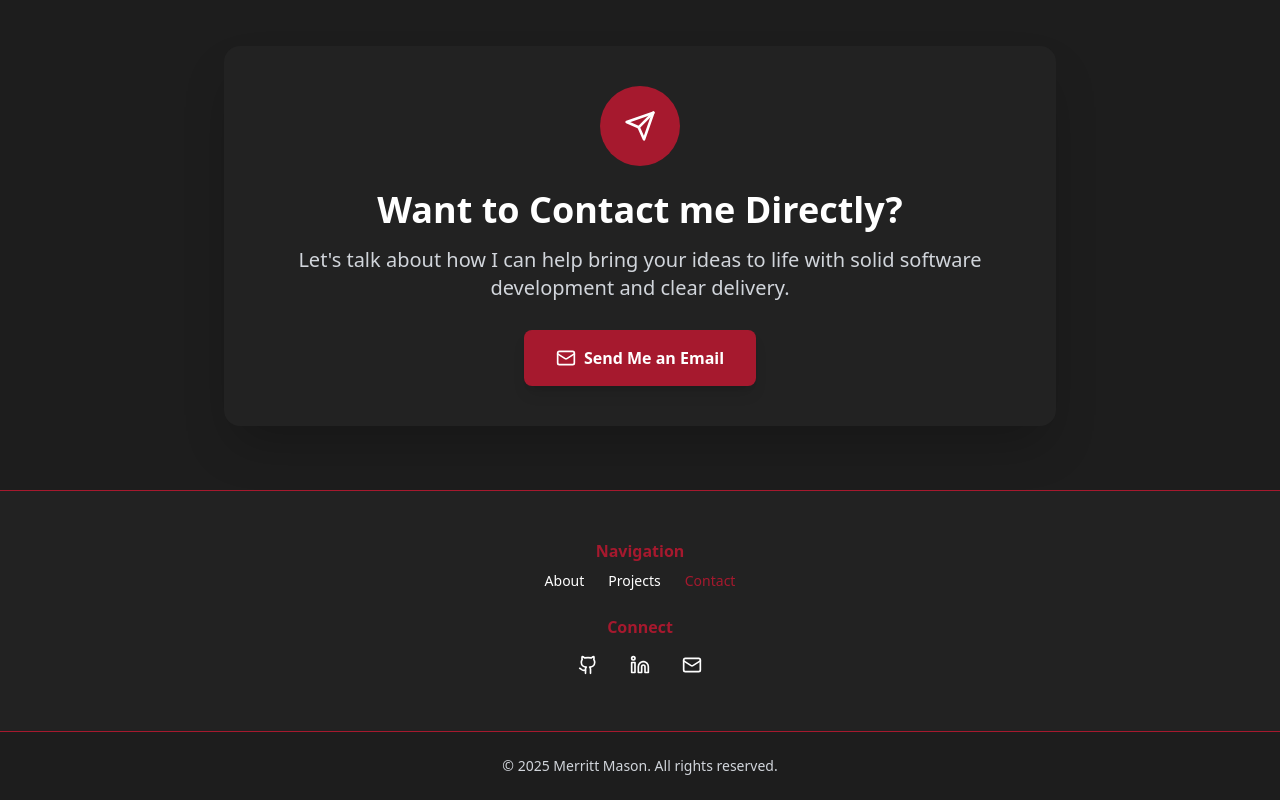
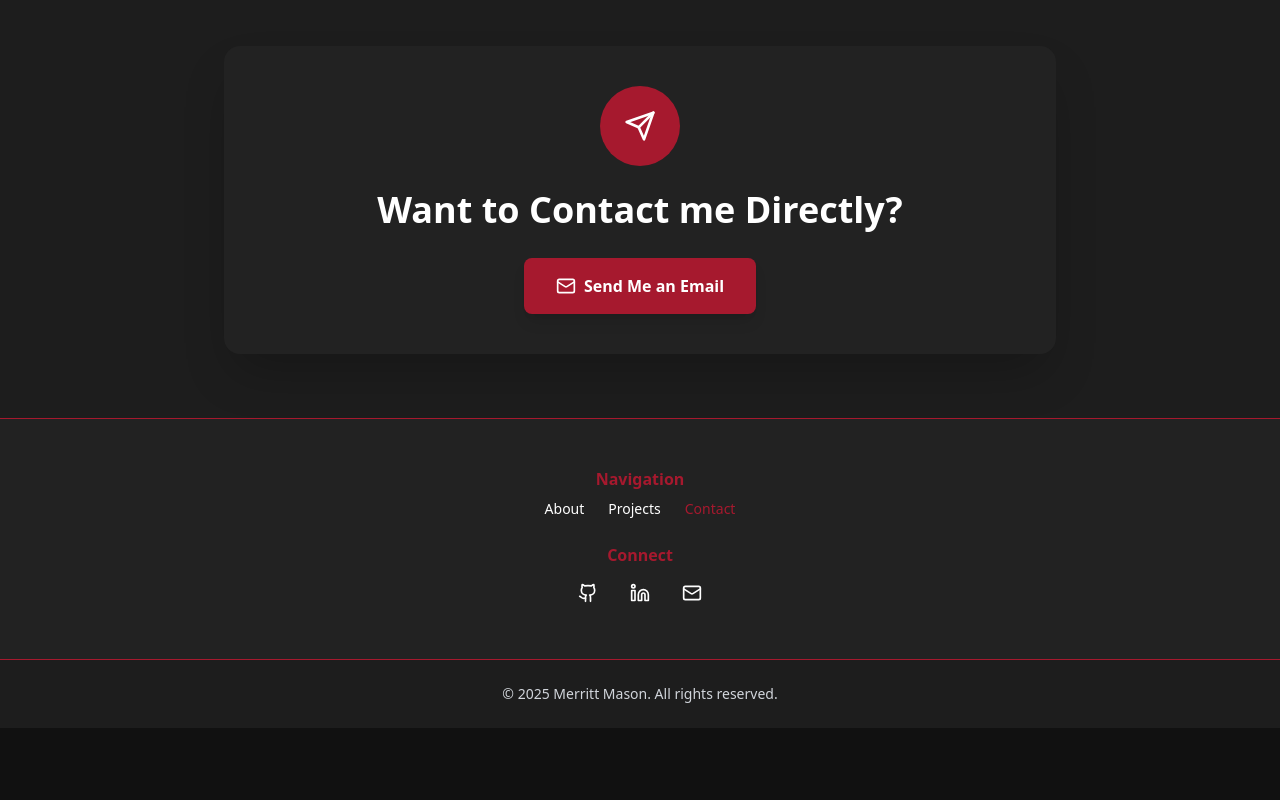
Before and after one commit to merrittcmason/merrittmason.com, a React (Vite) app: page /contact in a window 1280 px wide. Shown: the part 1118-1918 px from the top of the page. After the commit the page ends 1846 px from the top, so only its background shows below. Built offline with nearby package versions, Linux system fonts and the light colour scheme.

Commit message:
Updated Contact page to include a new contact form with validation

```diff
--- a/src/pages/Contact.tsx
+++ b/src/pages/Contact.tsx
@@ -173,7 +173,7 @@ export const Contact: React.FC = () => {
             </h2>
 
             <p className={`text-lg sm:text-xl mb-7 ${isDarkMode ? 'text-gray-300' : 'text-gray-600'}`}>
-              Let's talk about how I can help bring your ideas to life with solid software development and clear delivery.
+
             </p>
 
             <motion.a
```
